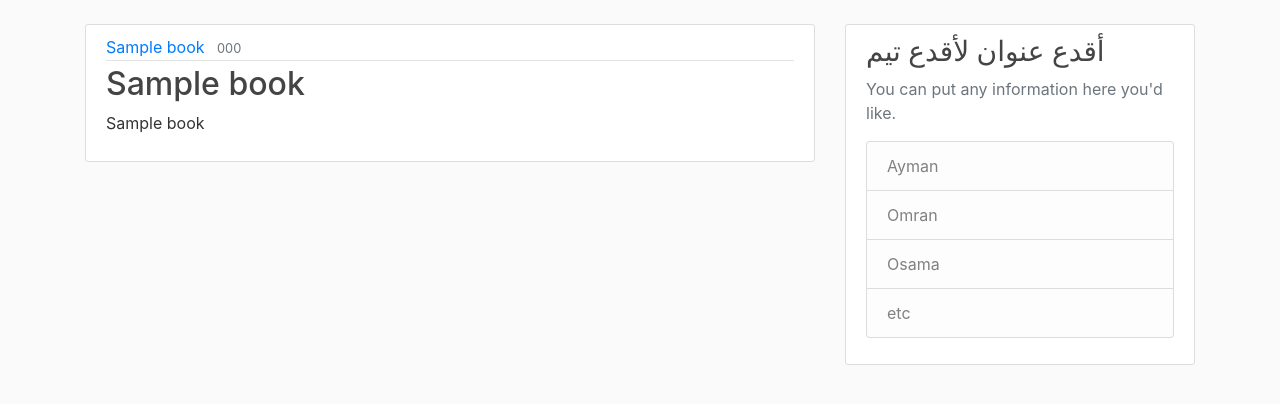
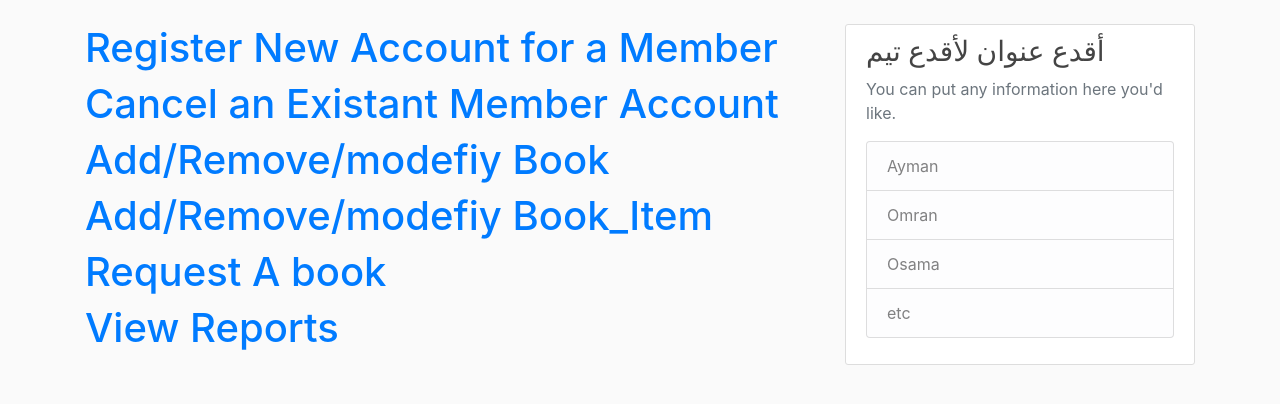
Before and after one commit to Ayman-kma/KFUPMLIBSYS, a Django app: page / in a window 1280 px wide. Shown: the part 56-460 px from the top of the page. Run offline with Django 3.2, Linux system fonts and the light colour scheme; a user stored in the database is signed in; tables that the repository leaves empty hold one stand-in row (values such as "Sample post"); some libraries are stand-ins or nearby versions.

Commit message:
changed the index page based on the type of user logged in

```diff
--- a/KFUPMLIBSYS/settings.py
+++ b/KFUPMLIBSYS/settings.py
@@ -31,7 +31,7 @@ ALLOWED_HOSTS = []
 # Application definition
 
 INSTALLED_APPS = [
-    'users.apps.UsersConfig',
+    'users',
     'phonenumber_field',
     'crispy_forms',
     'django.contrib.admin',
@@ -40,7 +40,7 @@ INSTALLED_APPS = [
     'django.contrib.sessions',
     'django.contrib.messages',
     'django.contrib.staticfiles',
-    'core'
+    'core',
 ]
 
 MIDDLEWARE = [
--- a/core/templates/core/index.html
+++ b/core/templates/core/index.html
@@ -1,4 +1,31 @@
-{% extends "core/base.html" %} {% block content%} {% if user.is_authenticated %}
+{% extends "core/base.html" %}
+{% load user_types %}
+
+{% block content%}
+
+
+{% if user.is_authenticated and user|belongs_to_librarian %}
+{% comment %} If the user is a librarian {% endcomment %}
+<h1><a href="">Register New Account for a Member</a></h1>
+<h1><a href="">Cancel an Existant Member Account</a></h1>
+<h1><a href="">Add/Remove/modefiy Book</a></h1>
+<h1><a href="">Add/Remove/modefiy Book_Item</a></h1>
+<h1><a href="">Request A book</a></h1>
+<h1><a href="">View Reports</a></h1>
+
+
+{% elif user.is_authenticated and user|belongs_to_member %}
+{% comment %} If the user is a member {% endcomment %}
+<h1><a href="">Search Book Catalog</a></h1>
+<h1><a href="">Borrow a Book</a></h1>
+<h1><a href="">Reserve a Book</a></h1>
+<h1><a href="">Return a Book</a></h1>
+<h1><a href="">Renew a Book</a></h1>
+
+
+{% else %}
+{% comment %} If the user is not loggeed in {% endcomment %}
+
     {% for book in books %}
     <article class="media content-section">
       <div class="media-body">
@@ -10,4 +37,8 @@
         <p class="article-content">{{ book.book_title }}</p>
       </div>
     </article>
-{% endfor %}{% endif %} {% endblock content %}
+    {% endfor %}
+
+
+{% endif %}
+{% endblock content %}
--- /dev/null
+++ b/core/templatetags/user_types.py
@@ -0,0 +1,14 @@
+from django import template
+import os, sys
+from core.models import Librarian, Member
+
+
+register = template.Library()
+
+@register.filter(name='belongs_to_librarian')
+def belongs_to_librarian(user):
+    return Librarian.objects.filter(user=user).exists()
+
+@register.filter(name='belongs_to_member')
+def belongs_to_member(user):
+    return Member.objects.filter(user=user).exists()
--- a/report.txt
+++ b/report.txt
@@ -1,3 +1,5 @@
 Assumptions:
-1- only the superuser can create accounts for librarians via the admin page.
-2- Both superuser and librarians create accouts for members.
+1- The System user is the superuser in our case.
+2- only the superuser can create accounts for librarians via the admin page.
+3- Both superuser and librarians create accouts for members.
+4-
--- a/requirements.txt
+++ b/requirements.txt
@@ -1,7 +1,7 @@
 asgiref==3.4.1
 backports.zoneinfo==0.2.1
-Django==4.0
 django-phonenumber-field==6.0.0
 phonenumberslite==8.12.39
 sqlparse==0.4.2
 tzdata==2021.5
+Django==4.0
```
Also changed, not shown: core/templatetags/__init__.py (added). Lines whose indentation alone changed are shown as unchanged.
